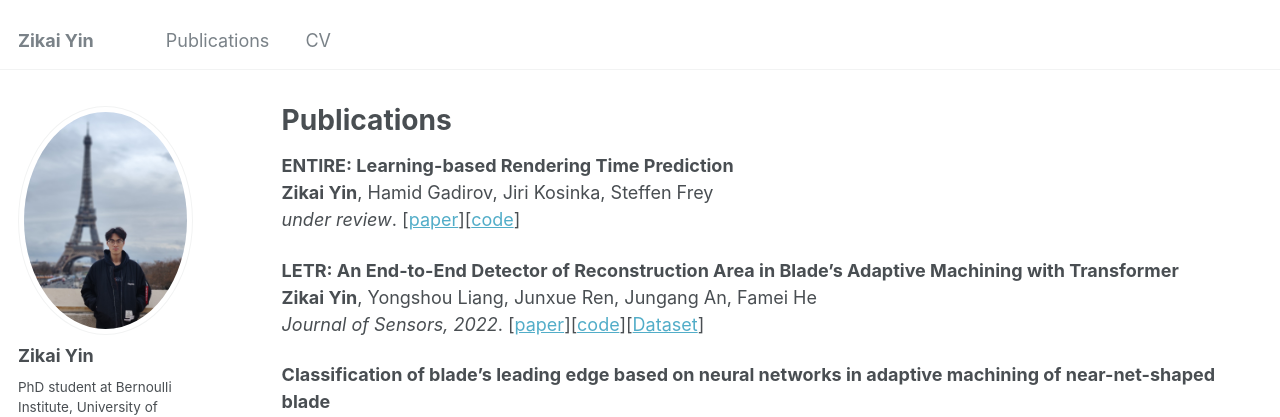
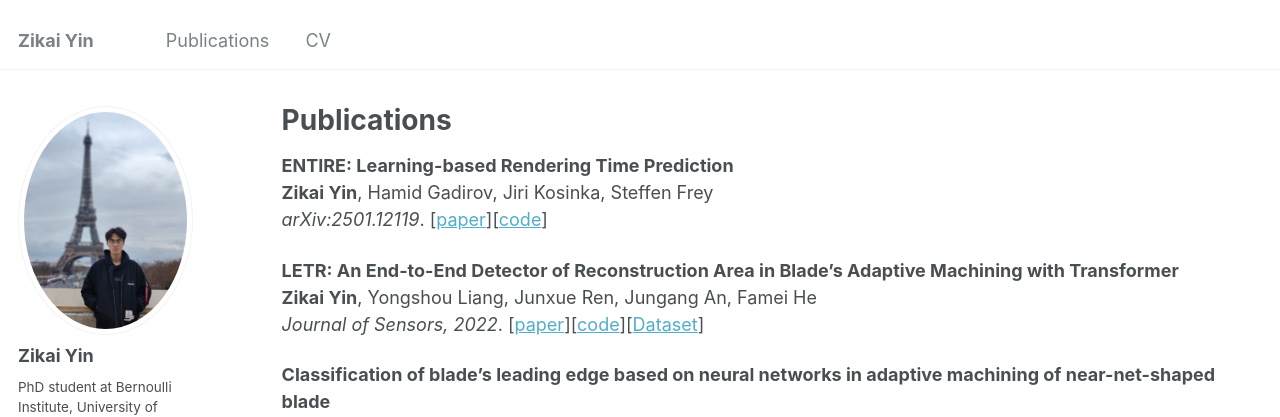
Before and after one commit to andrewsilver1997/andrewsilver1997.github.io, a Jekyll site: the page built from _pages/publications.md, in a window 1280 px wide. Shown: the top 417 px of the page. Built offline with Jekyll 4.4.1, drawn with Linux system fonts in a browser that asks for light colours; some web fonts are replaced.

Commit message:
update ENTIRE

```diff
--- a/_pages/publications.md
+++ b/_pages/publications.md
@@ -6,7 +6,7 @@ author_profile: true
 ---
 <b>ENTIRE: Learning-based Rendering Time Prediction</b> <br>
 <b>Zikai Yin</b>, Hamid Gadirov, Jiri Kosinka, Steffen Frey<br>
-<i>under review</i>. [<a href="https://github.com/andrewsilver1997/DVR-time-prediction">paper</a>][<a href="https://github.com/andrewsilver1997/DVR-time-prediction">code</a>]
+<i>arXiv:2501.12119</i>. [<a href="https://github.com/andrewsilver1997/DVR-time-prediction">paper</a>][<a href="https://github.com/andrewsilver1997/DVR-time-prediction">code</a>]
 
 <b>LETR: An End-to-End Detector of Reconstruction Area in Blade’s Adaptive Machining with Transformer</b> <br>
 <b>Zikai Yin</b>, Yongshou Liang, Junxue Ren, Jungang An, Famei He<br>
```
